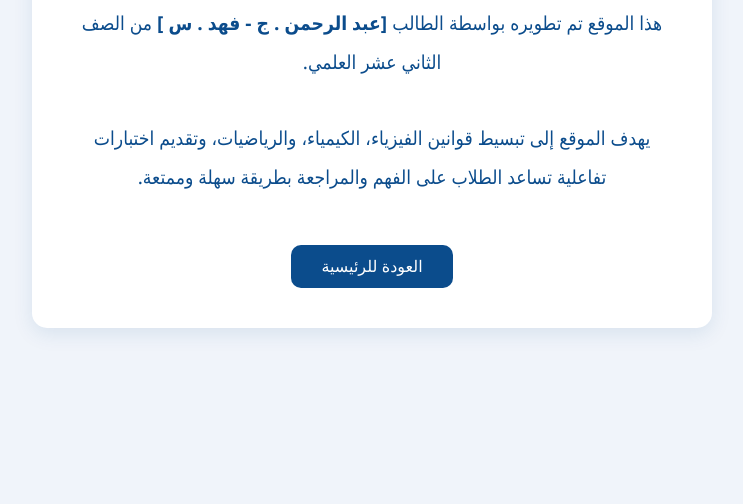
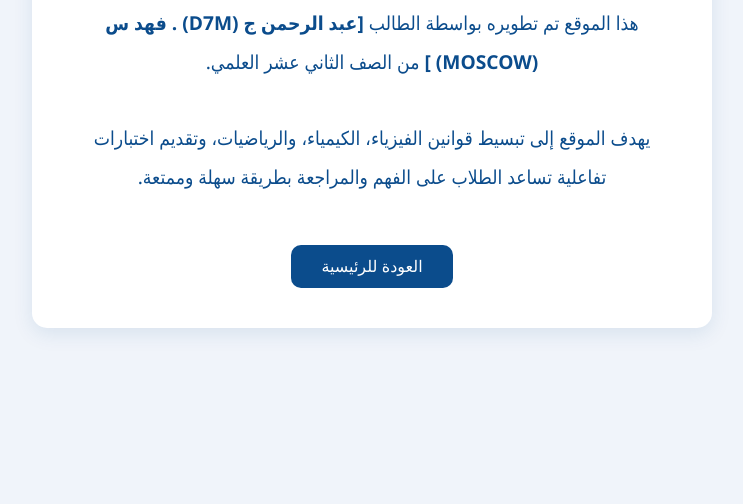
Before and after one commit to d77omy/-, a plain HTML site: page about.html in a window 1280 px wide. Shown: the part 296-800 px from the top of the page, without its empty margins (268-1011 px from the left). Drawn offline with Linux system fonts and the light colour scheme.

Commit message:
Update about.html

```diff
--- a/about.html
+++ b/about.html
@@ -58,7 +58,7 @@
   <div class="about-box">
     <h1>حول المصمم</h1>
     <p>
-      هذا الموقع تم تطويره بواسطة الطالب <strong>[عبد الرحمن . ج - فهد . س  ]</strong> من الصف الثاني عشر العلمي.<br><br>
+      هذا الموقع تم تطويره بواسطة الطالب <strong>[عبد الرحمن ج (D7M) . فهد س (MOSCOW) ]</strong> من الصف الثاني عشر العلمي.<br><br>
       يهدف الموقع إلى تبسيط قوانين الفيزياء، الكيمياء، والرياضيات، وتقديم اختبارات تفاعلية تساعد الطلاب على الفهم والمراجعة بطريقة سهلة وممتعة.
     </p>
     <button class="back-btn" onclick="window.location.href='index.html'">العودة للرئيسية</button>
```
